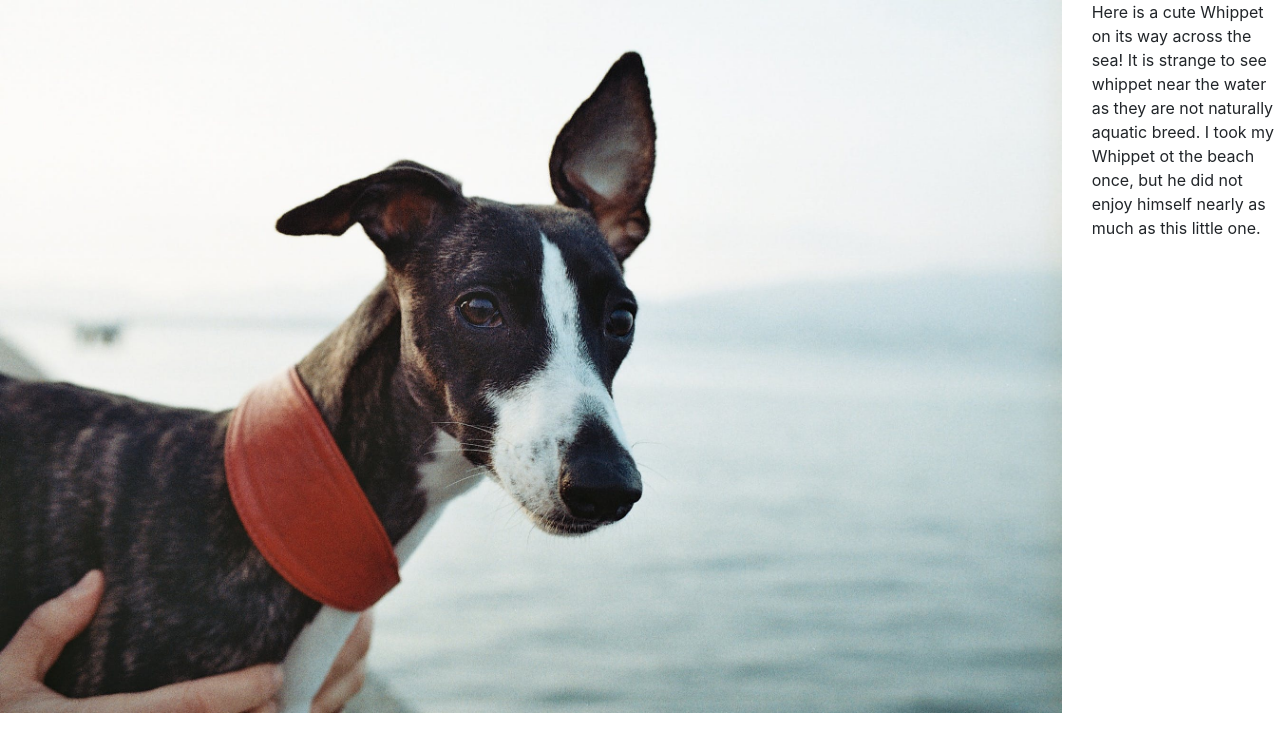
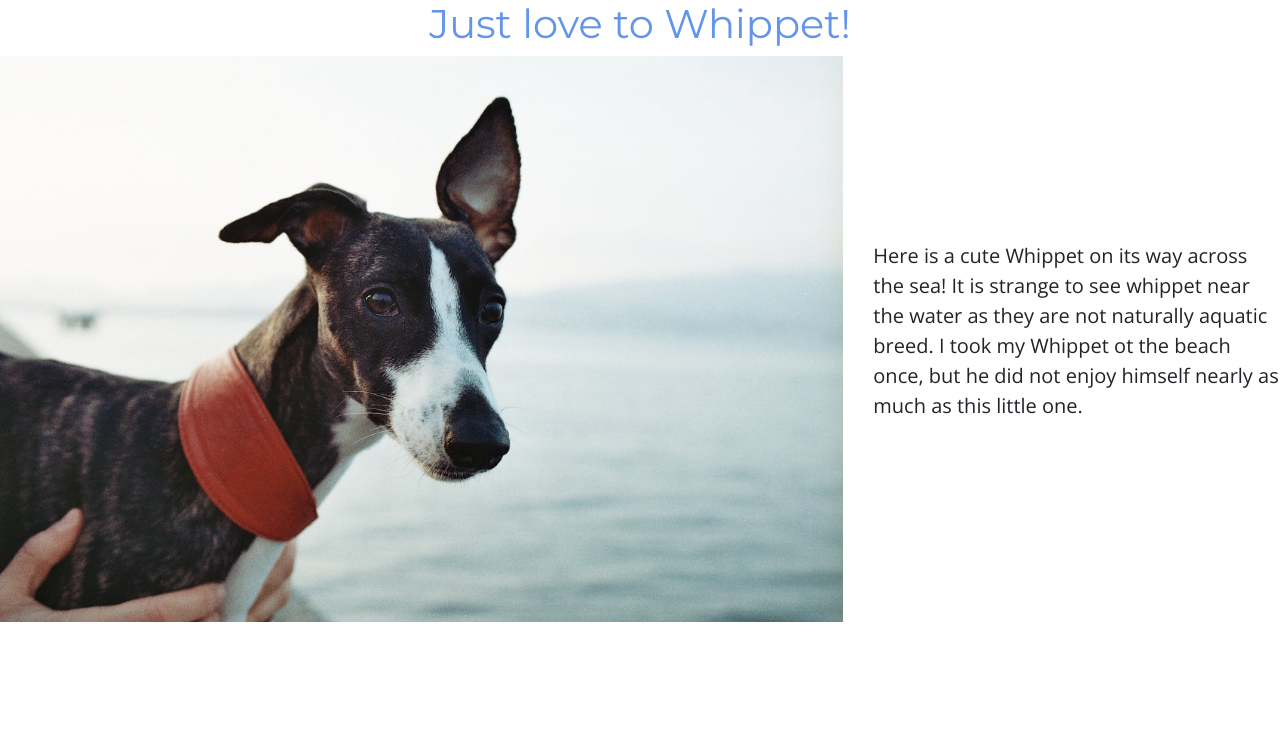
Before and after one commit to bllender00/Lender_2162_Project-1, a plain HTML site: page index.html in a window 1280 px wide. Drawn offline with nearby package versions, Linux system fonts and the light colour scheme.

Commit message:
P1_commit-4

```diff
--- /dev/null
+++ b/css/style.css
@@ -0,0 +1,14 @@
+h1 {
+    font-family: 'Montserrat', sans-serif;
+    text-align: center;
+    color:cornflowerblue;
+}
+
+p {
+    font-family: 'Open Sans', sans-serif;
+    font-size: 1.25em;
+}
+
+.row {
+    align-items: center;
+}
--- a/index.html
+++ b/index.html
@@ -7,17 +7,24 @@
     <meta name="description" content="Project 1 for VICO 2162">
 
     <link rel="stylesheet" href="https://stackpath.bootstrapcdn.com/bootstrap/4.4.1/css/bootstrap.min.css" integrity="sha384-Vkoo8x4CGsO3+Hhxv8T/Q5PaXtkKtu6ug5TOeNV6gBiFeWPGFN9MuhOf23Q9Ifjh" crossorigin="anonymous">
+
+    <link rel="stylesheet" href="css/style.css">
+
+    <link href="https://fonts.googleapis.com/css?family=Montserrat|Open+Sans&display=swap" rel="stylesheet">
+
 </head>
 
 <body>
 
+    <h1>Just love to Whippet!</h1>
+
     <div class="row">
 
-        <div class="img-fluid col-xs-12 col-md-8 col-lg-10">
+        <div class="img-fluid col-xs-12 col-md-6 col-lg-8">
             <img class="img-fluid" src="img/pexels-photo-73639.jpeg" alt="A dog of the Whippet breed with dark-brindle and white fur.">
         </div>
 
-        <div class="col-xs-12 col-md-4 col-lg-2">
+        <div class="col-xs-12 col-md-6 col-lg-4">
             <p>
                 Here is a cute Whippet on its way across the sea! It is strange to see whippet near the water as they are not naturally aquatic breed. I took my Whippet ot the beach once, but he did not enjoy himself nearly as much as this little one.
             </p>
```
